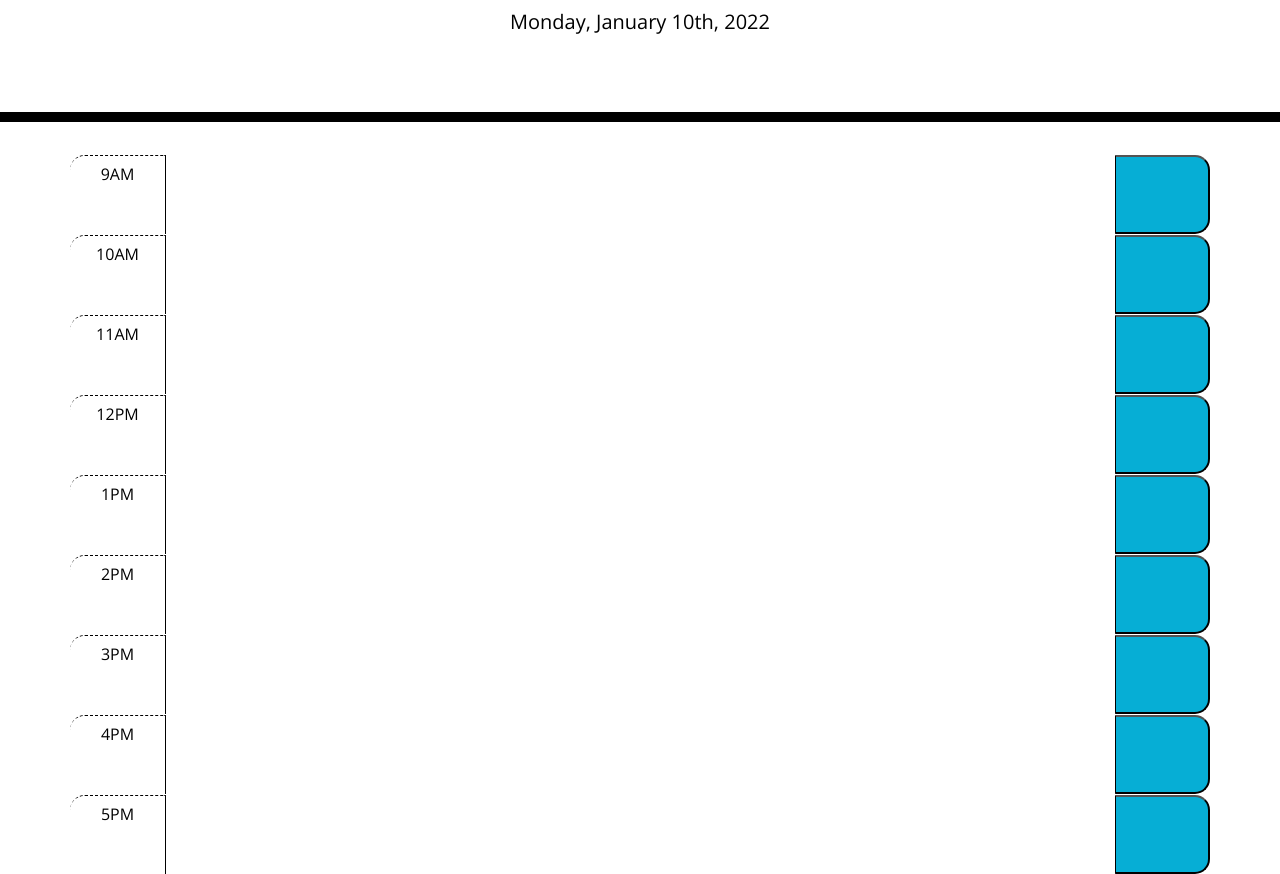
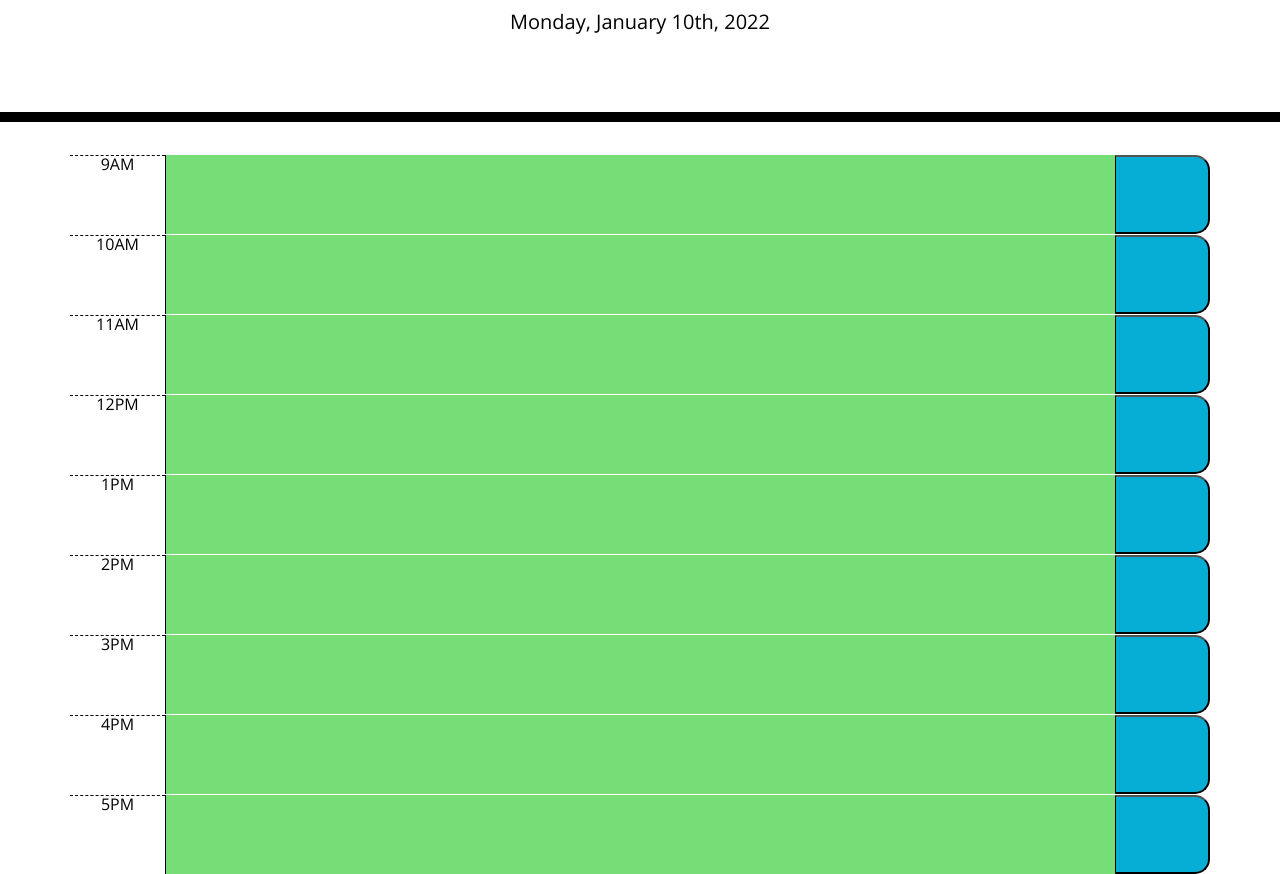
Before and after one commit to omcewan/omcewan-workday-schedule, a plain HTML site: page index.html in a window 1280 px wide. Shown: the part 182-1056 px from the top of the page. Drawn offline with nearby package versions, Linux system fonts and the light colour scheme.

Commit message:
add function to check time of the day and if tasks were present, past or future

```diff
--- a/assets/css/style.css
+++ b/assets/css/style.css
@@ -27,8 +27,7 @@ textarea {
 
 .time-block {
   text-align: center;
-  border-top-left-radius: 15px;
-  padding: 10px;
+  border-radius: 15px;
 }
 
 .row {
--- a/assets/js/main.js
+++ b/assets/js/main.js
@@ -1,2 +1,44 @@
 let currentDayEl = document.getElementById("currentDay");
-currentDayEl.innerHTML = moment().format("dddd, MMMM Do, YYYY")
+currentDayEl.innerHTML = moment().format("dddd, MMMM Do, YYYY");
+
+let row1El = document.getElementById("row1");
+let row2El = document.getElementById("row2");
+let row3El = document.getElementById("row3");
+let row4El = document.getElementById("row4");
+let row5El = document.getElementById("row5");
+let row6El = document.getElementById("row6");
+let row7El = document.getElementById("row7");
+let row8El = document.getElementById("row8");
+let row9El = document.getElementById("row9");
+rowArr = [
+  row1El,
+  row2El,
+  row3El,
+  row4El,
+  row5El,
+  row6El,
+  row7El,
+  row8El,
+  row9El,
+];
+
+// check if the time is current past or future.
+function checkHour() {
+  let rowtimes = [9, 10, 11, 12, 13, 14, 15, 16, 17];
+  let hour = moment().format("HH");
+  let j = 0;
+  for (let i = 0; i < rowArr.length; i++) {
+    if (rowtimes[j] < hour) {
+      rowArr[i].children[1].classList.add("past");
+      j++;
+    } else if (rowtimes[j] > hour) {
+      rowArr[i].children[1].classList.add("future");
+      j++;
+    } else {
+      rowArr[i].children[1].classList.add("present");
+      j++;
+    }
+  }
+}
+
+setInterval(checkHour, 1000);
--- a/index.html
+++ b/index.html
@@ -30,48 +30,48 @@
     </header>
     <div class="container">
       <!-- Timeblocks go here -->
-      <div class="row">
-        <div class="col-1 hour time-block time-block">9AM</div>
+      <div class="row time-block" id="row1">
+        <div class="col-1 hour">9AM</div>
         <textarea class="col-10 description"></textarea>
         <button class="col-1 saveBtn"></button>
       </div>
-      <div class="row">
-        <div class="col-1 hour time-block">10AM</div>
+      <div class="row time-block" id="row2">
+        <div class="col-1 hour">10AM</div>
         <textarea class="col-10 description"></textarea>
         <button class="col-1 saveBtn"></button>
       </div>
-      <div class="row">
-        <div class="col-1 hour time-block">11AM</div>
+      <div class="row time-block" id="row3">
+        <div class="col-1 hour">11AM</div>
         <textarea class="col-10 description"></textarea>
         <button class="col-1 saveBtn"></button>
       </div>
-      <div class="row">
-        <div class="col-1 hour time-block">12PM</div>
+      <div class="row time-block" id="row4">
+        <div class="col-1 hour">12PM</div>
         <textarea class="col-10 description"></textarea>
         <button class="col-1 saveBtn"></button>
       </div>
-      <div class="row">
-        <div class="col-1 hour time-block">1PM</div>
+      <div class="row time-block" id="row5">
+        <div class="col-1 hour">1PM</div>
         <textarea class="col-10 description"></textarea>
         <button class="col-1 saveBtn"></button>
       </div>
-      <div class="row">
-        <div class="col-1 hour time-block">2PM</div>
+      <div class="row time-block" id="row6">
+        <div class="col-1 hour">2PM</div>
         <textarea class="col-10 description"></textarea>
         <button class="col-1 saveBtn"></button>
       </div>
-      <div class="row">
-        <div class="col-1 hour time-block">3PM</div>
+      <div class="row time-block" id="row7">
+        <div class="col-1 hour">3PM</div>
         <textarea class="col-10 description"></textarea>
         <button class="col-1 saveBtn"></button>
       </div>
-      <div class="row">
-        <div class="col-1 hour time-block">4PM</div>
+      <div class="row time-block" id="row8">
+        <div class="col-1 hour">4PM</div>
         <textarea class="col-10 description"></textarea>
         <button class="col-1 saveBtn"></button>
       </div>
-      <div class="row">
-        <div class="col-1 hour time-block">5PM</div>
+      <div class="row time-block" id="row9">
+        <div class="col-1 hour">5PM</div>
         <textarea class="col-10 description"></textarea>
         <button class="col-1 saveBtn"></button>
       </div>
```
Also changed, not shown: 1 other file.
